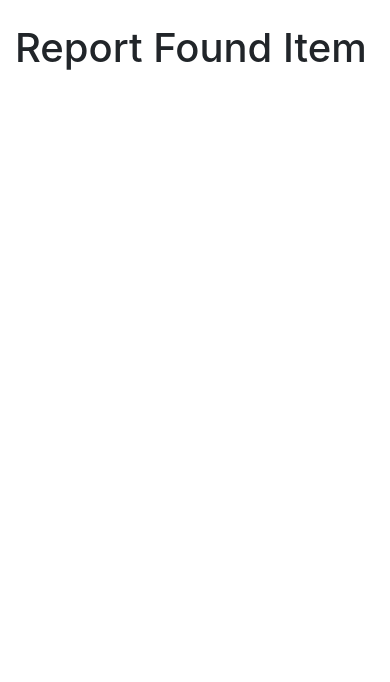
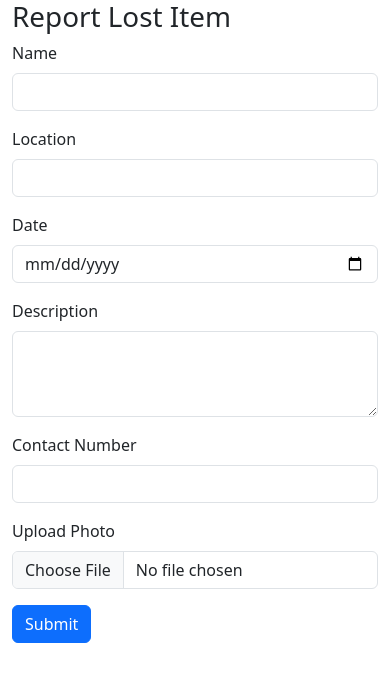
Before and after one commit to shehan-welagedara/lost-and-found, a Flask app: page /report_found in a window 390 px wide. Shown: the top 682 px of the page. Run offline with Flask 3, Linux system fonts and the light colour scheme; some libraries are stand-ins or nearby versions.

Commit message:
Added MySQL database
+ Connect MySQL database and show the items dynamically
+ Create Forums and new route configurations

```diff
--- a/app.py
+++ b/app.py
@@ -1,41 +1,112 @@
 from flask import Flask, render_template, request, redirect, url_for
+from database import engine
+from sqlalchemy import text
+from database import load_latest_items
 
 app = Flask(__name__)
 
-# Dummy data for testing
-dummy_lost_items = [
-    {"id": 1, "name": "Lost Item 1", "date": "2024-02-10", "description": "Lost item description 1"},
-    {"id": 2, "name": "Lost Item 2", "date": "2024-02-09", "description": "Lost item description 2"}
-]
+def load_lost_items():
+    with engine.connect() as conn:
+        result = conn.execute(text("SELECT * FROM `lost_items`"))
+        # Get column names
+        columns = result.keys()
 
-dummy_found_items = [
-    {"id": 1, "name": "Found Item 1", "date": "2024-02-08", "description": "Found item description 1"},
-    {"id": 2, "name": "Found Item 2", "date": "2024-02-07", "description": "Found item description 2"}
-]
+        result_lost = []
+        for row in result.fetchall():
+            result_lost.append(dict(zip(columns, row)))
+        return result_lost
+
+def load_found_items():
+    with engine.connect() as conn:
+        result = conn.execute(text("SELECT * FROM `found_items`"))
+        # Get column names
+        columns = result.keys()
+
+        result_found = []
+        for row in result.fetchall():
+            result_found.append(dict(zip(columns, row)))
+        return result_found
+
+def load_lost_and_found():
+    with engine.connect() as conn:
+        result = conn.execute(text("SELECT * FROM `lost_and_found`"))
+        # Get column names
+        columns = result.keys()
+
+        result_items = []
+        for row in result.fetchall():
+            result_items.append(dict(zip(columns, row)))
+        return result_items
+
+def insert_lost_item(name, location, date, description, contact, photo):
+    with engine.connect() as conn:
+        query = text("INSERT INTO lost_items (name, location, date, description, contact_number, photo) VALUES (:name, :location, :date, :description, :contact, :photo)")
+        conn.execute(query, {"name": name, "location": location, "date": date, "description": description, "contact": contact, "photo": photo})
+        conn.commit()  # Commit the transaction
+
+# Define function to insert data into found_items table
+def insert_found_item(name, location, date, description, contact, photo):
+    with engine.connect() as conn:
+        query = text("INSERT INTO found_items (name, location, date, description, contact_number, photo) VALUES (:name, :location, :date, :description, :contact, :photo)")
+        conn.execute(query, {"name": name, "location": location, "date": date, "description": description, "contact": contact, "photo": photo})
+        conn.commit()  # Commit the transaction
 
 @app.route('/')
 def index():
-    return render_template('index.html', lost_items=dummy_lost_items, found_items=dummy_found_items)
+    latest_items = load_latest_items()
+    return render_template('index.html', latest_items=latest_items)
+
+from flask import request
 
 @app.route('/report_lost', methods=['GET', 'POST'])
 def report_lost():
     if request.method == 'POST':
-        # Process form submission
-        # Placeholder code for storing data in the database
+        name = request.form['name']
+        location = request.form['location']
+        date = request.form['date']
+        description = request.form['description']
+        contact = request.form['contact']
+
+        # Check if the 'itemPhoto' field exists in the request.files
+        if 'itemPhoto' in request.files:
+            photo = request.files['itemPhoto'].read()
+            # Process the photo data
+        else:
+            photo = None  # Set to None if no photo provided
+
+        # Now you can insert the data into the database
+        insert_lost_item(name, location, date, description, contact, photo)
+
+        # Redirect to index page after successful submission
         return redirect(url_for('index'))
+
     return render_template('report_lost.html')
+
 
 @app.route('/report_found', methods=['GET', 'POST'])
 def report_found():
+    # Handle form submission
     if request.method == 'POST':
-        # Process form submission
-        # Placeholder code for storing data in the database
+        # Get form data
+        name = request.form['name']
+        location = request.form['location']
+        date = request.form['date']
+        description = request.form['description']
+        contact = request.form['contact']
+        photo = request.files['itemPhoto'].read()
+
+        # Insert data into found_items table
+        insert_found_item(name, location, date, description, contact, photo)
+
+        # Redirect to index page
         return redirect(url_for('index'))
+
     return render_template('report_found.html')
 
 @app.route('/latest_items')
 def latest_items_list():
-    return render_template('latest_items.html', lost_items=dummy_lost_items, found_items=dummy_found_items)
+    latest_items = load_lost_and_found()  # Assuming this function returns combined data from lost and found items
+    return render_template('latest_items.html', latest_items=latest_items)
 
 @app.route('/item/<int:item_id>')
 def item_details(item_id):
--- /dev/null
+++ b/database.py
@@ -0,0 +1,16 @@
+from sqlalchemy import create_engine
+from sqlalchemy import text
+
+# Replace 'username', 'password', 'hostname', and 'database_name' with your actual MySQL credentials and database name
+SQLALCHEMY_DATABASE_URI = 'mysql+pymysql://username:password@hostname/database_name'
+engine = create_engine(SQLALCHEMY_DATABASE_URI)
+
+def load_latest_items():
+    with engine.connect() as conn:
+        query = text("SELECT name, date, description, 'Lost' AS status FROM lost_items UNION SELECT name, date, description, 'Found' AS status FROM found_items ORDER BY date DESC LIMIT 10")
+        result = conn.execute(query)
+        columns = result.keys()
+        result_items = []
+        for row in result.fetchall():
+            result_items.append(dict(zip(columns, row)))
+        return result_items
--- a/templates/report_found.html
+++ b/templates/report_found.html
@@ -4,14 +4,42 @@
     <meta charset="UTF-8">
     <meta name="viewport" content="width=device-width, initial-scale=1.0">
     <title>Report Found Item</title>
-    <link rel="stylesheet" href="https://stackpath.bootstrapcdn.com/bootstrap/4.5.2/css/bootstrap.min.css">
+    <!-- Add Bootstrap CSS link -->
+    <link href="https://cdn.jsdelivr.net/npm/bootstrap@5.3.2/dist/css/bootstrap.min.css" rel="stylesheet">
 </head>
 <body>
     <div class="container">
-        <h1 class="my-4">Report Found Item</h1>
-        <form method="post">
-            <!-- Form fields for reporting found item -->
+        <h1>Report {% if request.path == '/report_found' %}Lost{% else %}Found{% endif %} Item</h1>
+        <form form action="{{ url_for('report_found') }}" method="post" enctype="multipart/form-data">
+            <div class="mb-3">
+                <label for="name" class="form-label">Name</label>
+                <input type="text" class="form-control" id="name" name="name" required>
+            </div>
+            <div class="mb-3">
+                <label for="location" class="form-label">Location</label>
+                <input type="text" class="form-control" id="location" name="location" required>
+            </div>
+            <div class="mb-3">
+                <label for="date" class="form-label">Date</label>
+                <input type="date" class="form-control" id="date" name="date" required>
+            </div>
+            <div class="mb-3">
+                <label for="description" class="form-label">Description</label>
+                <textarea class="form-control" id="description" name="description" rows="3" required></textarea>
+            </div>
+            <div class="mb-3">
+                <label for="contact" class="form-label">Contact Number</label>
+                <input type="text" class="form-control" id="contact" name="contact" required>
+            </div>
+            <div class="mb-3">
+                <label for="itemPhoto" class="form-label">Upload Photo</label>
+                <input type="file" class="form-control" id="itemPhoto" name="itemPhoto">
+            </div>
+            <button type="submit" class="btn btn-primary">Submit</button>
         </form>
     </div>
+
+    <!-- Add Bootstrap JS script link -->
+    <script src="https://cdn.jsdelivr.net/npm/bootstrap@5.3.2/dist/js/bootstrap.bundle.min.js"></script>
 </body>
 </html>
```
Also changed, not shown: templates/index.html (+15 -38 lines), templates/latest_items.html (+9 -5 lines), templates/report_lost.html (+18 -14 lines).
